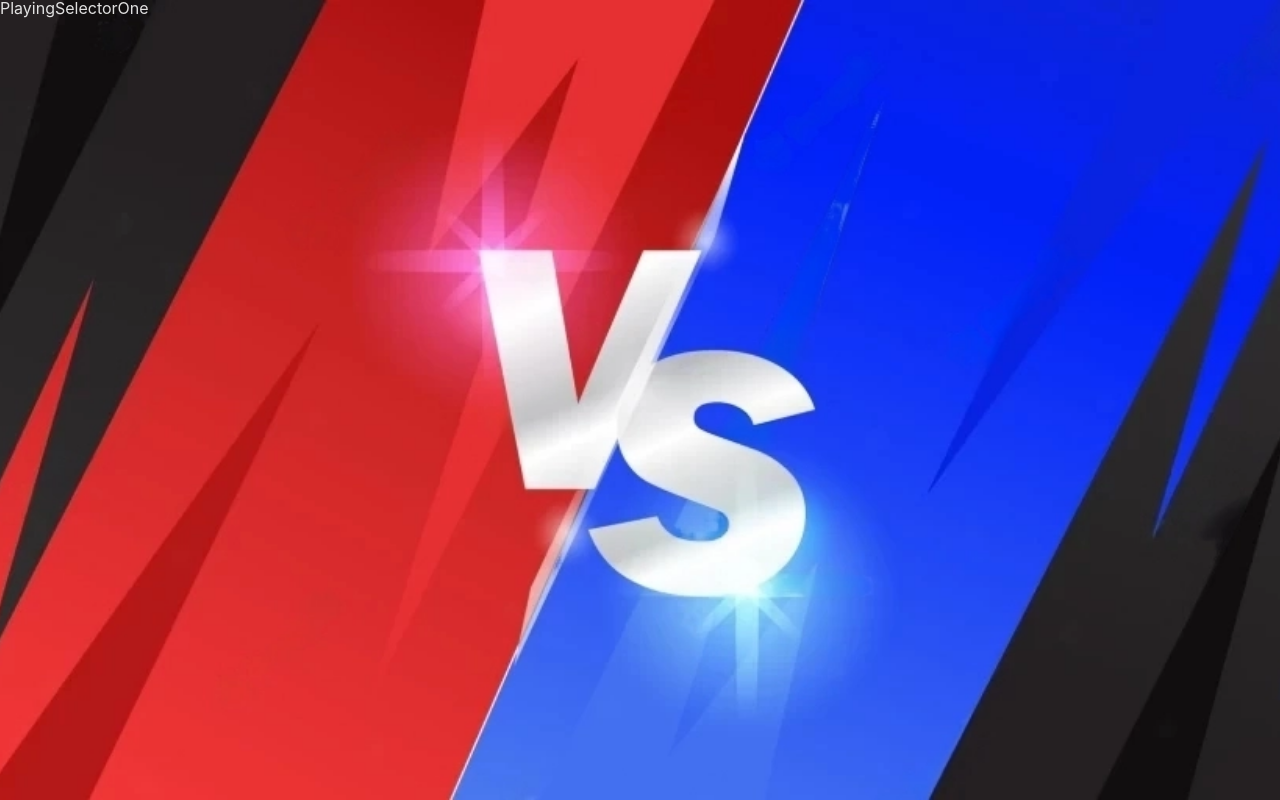
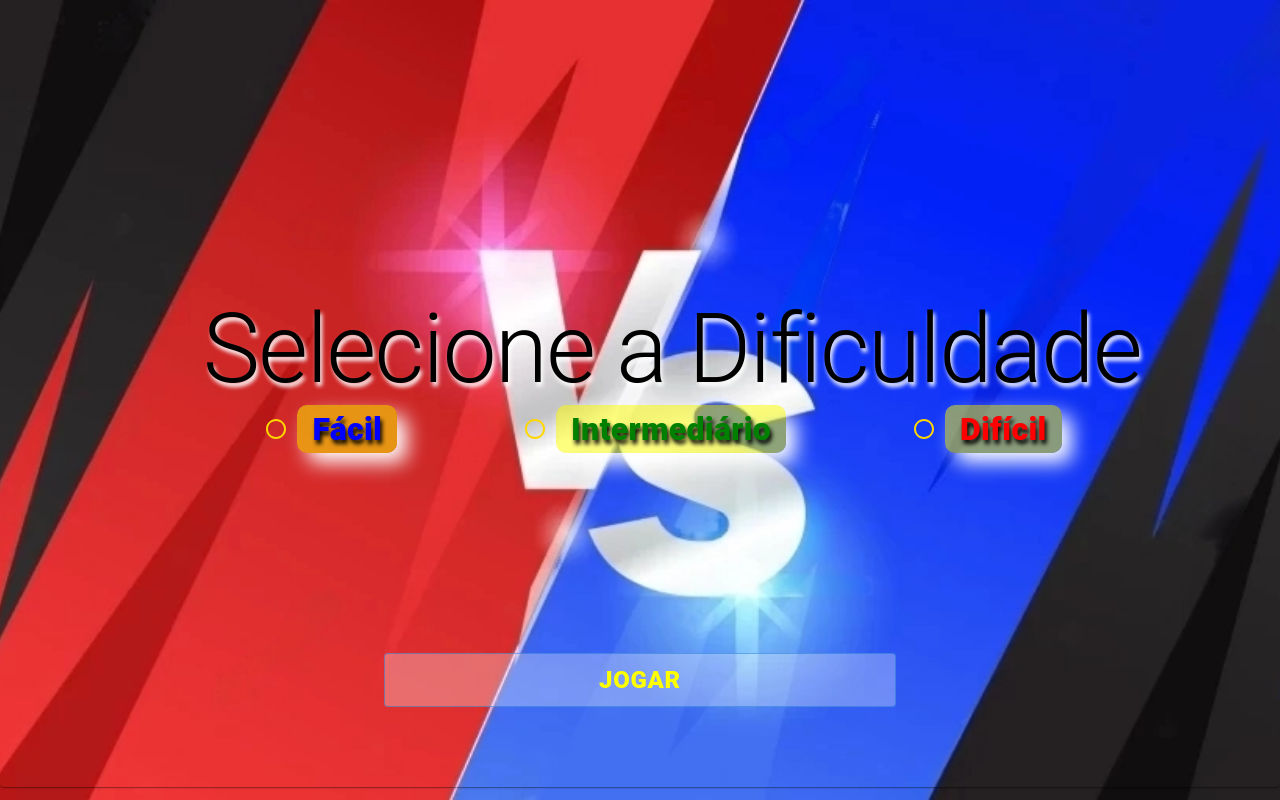
Before and after one commit to RCVigil/jogoDaVelhaWeb, a React (Vite) app: page /onePerson in a window 1280 px wide. Built offline with nearby package versions, Linux system fonts and the light colour scheme.

Commit message:
Feat: Implementando Boot para jogar sozinho

```diff
--- a/src/Pages/PlayingSelector/PlayingSelectorOne.tsx
+++ b/src/Pages/PlayingSelector/PlayingSelectorOne.tsx
@@ -1,7 +1,130 @@
-import React from "react";
+import * as React from "react";
+import {
+  Button,
+  FormControl,
+  FormControlLabel,
+  FormLabel,
+  Paper,
+  Radio,
+  RadioGroup,
+  Typography,
+} from "@mui/material";
+
+import "./_playingSelectorOne.sass";
+// eslint-disable-next-line import/extensions
+import AppContext from "../../contexts/AppContext";
 
 const PlayingSelectorOne: React.FC = () => {
-  return <div>PlayingSelectorOne</div>;
+  const { setSelectDifficulty } = React.useContext(AppContext);
+
+  const handleRadioChange = (event: React.ChangeEvent<HTMLInputElement>) => {
+    setSelectDifficulty((event.target as HTMLInputElement).value);
+  };
+
+  return (
+    <Paper
+      sx={{
+        backgroundColor: "transparent",
+        display: "flex",
+        height: "70%",
+        justifyContent: "center",
+        flexDirection: "column",
+        alignItems: "center",
+      }}
+    >
+      <FormControl id="firstDivGamePSO">
+        <FormLabel id="demo-row-radio-buttons-group-label">
+          <Typography
+            variant="h1"
+            color="black"
+            sx={{ textShadow: "2px 4px 4px white" }}
+          >
+            Selecione a Dificuldade
+          </Typography>
+        </FormLabel>
+        <RadioGroup
+          row
+          aria-labelledby="demo-row-radio-buttons-group-label"
+          name="row-radio-buttons-group"
+          onChange={handleRadioChange}
+        >
+          <FormControlLabel
+            sx={{
+              color: "blue",
+              marginRight: "10vw",
+              "& .MuiTypography-root": {
+                fontSize: "2rem",
+                fontWeight: "900",
+                textShadow: "2px 4px 4px black",
+                background: "rgba(255, 255, 0, 0.5)",
+                padding: "0 15px",
+                borderRadius: "10px",
+                boxShadow: "10px 10px 20px 0 rgba(255, 255, 255, 1)",
+              },
+              "& .MuiRadio-root": { color: "gold" },
+            }}
+            value="easy"
+            autoFocus={true}
+            control={<Radio />}
+            label="Fácil"
+          />
+          <FormControlLabel
+            value="middle"
+            autoFocus={true}
+            control={<Radio />}
+            label="Intermediário"
+            sx={{
+              color: "green",
+              marginRight: "10vw",
+              "& .MuiTypography-root": {
+                fontSize: "2rem",
+                fontWeight: "900",
+                textShadow: "2px 4px 4px black",
+                background: "rgba(255, 255, 0, 0.5)",
+                padding: "0 15px",
+                borderRadius: "10px",
+                boxShadow: "10px 10px 20px 0 rgba(255, 255, 255, 1)",
+              },
+              "& .MuiRadio-root": { color: "gold" },
+            }}
+          />
+          <FormControlLabel
+            value="hard"
+            autoFocus={true}
+            control={<Radio />}
+            label="Difícil"
+            sx={{
+              color: "red",
+              "& .MuiTypography-root": {
+                fontSize: "2rem",
+                fontWeight: "900",
+                textShadow: "2px 4px 4px black",
+                background: "rgba(255, 255, 0, 0.5)",
+                padding: "0 15px",
+                borderRadius: "10px",
+                boxShadow: "10px 10px 20px 0 rgba(255, 255, 255, 1)",
+              },
+              "& .MuiRadio-root": { color: "gold" },
+            }}
+          />
+        </RadioGroup>
+      </FormControl>
+      <Button
+        variant="outlined"
+        sx={{
+          backgroundColor: "rgba(255, 255, 255, 0.3)",
+          bottom: "10vh",
+          color: "rgb(255, 255, 0)",
+          fontSize: "1.5rem",
+          fontWeight: "900",
+          position: "relative",
+          width: "40%",
+        }}
+      >
+        Jogar
+      </Button>
+    </Paper>
+  );
 };
 
 export default PlayingSelectorOne;
--- /dev/null
+++ b/src/Pages/PlayingSelector/_playingSelectorOne.sass
@@ -0,0 +1,15 @@
+@use '../../style/variables'
+@import '../../style/utils/utilies'
+
+#firstDivGamePSO
+  // border: 1px solid white
+  align-content: center
+  align-items: center
+  align-self: center
+  display: flex
+  justify-content: center
+  margin: 1% 0 0 5%
+  height: 90vh
+  width: 90vw
+  @include small-screen
+    margin: 0
--- a/src/providers/AppProvider.tsx
+++ b/src/providers/AppProvider.tsx
@@ -7,6 +7,12 @@ interface IProvider {
 
 export default function AppProvider(props: IProvider): React.ReactElement {
   const { children } = props;
+
+  const [selectDifficulty, setSelectDifficulty] = React.useState("");
+  {
+    console.log("selectDifficulty no Provider =", selectDifficulty);
+  }
+
   const [player1, setPlayer1] = React.useState("");
   // {console.log("Player 1 no Provider =", player1)}
 
@@ -62,6 +68,8 @@ export default function AppProvider(props: IProvider): React.ReactElement {
     setWinningCells, // SEQUENCIA VITORIOSA
     xIsNext,
     setXIsNext, // Boolean se o X é o proximo a jogar ou nao
+    selectDifficulty,
+    setSelectDifficulty, // variável que armazena a dificuldade escolhida no jogo contra o Boot
   };
 
   // Se não tiver nenhuma operação a ser realizada, você pode remover o useEffect
```
